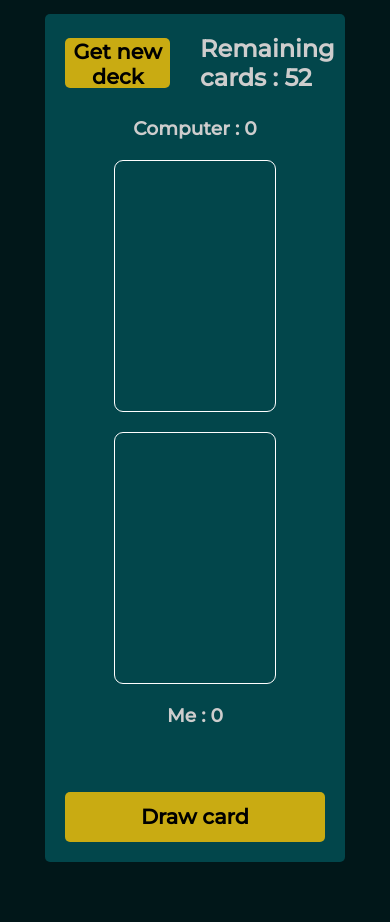
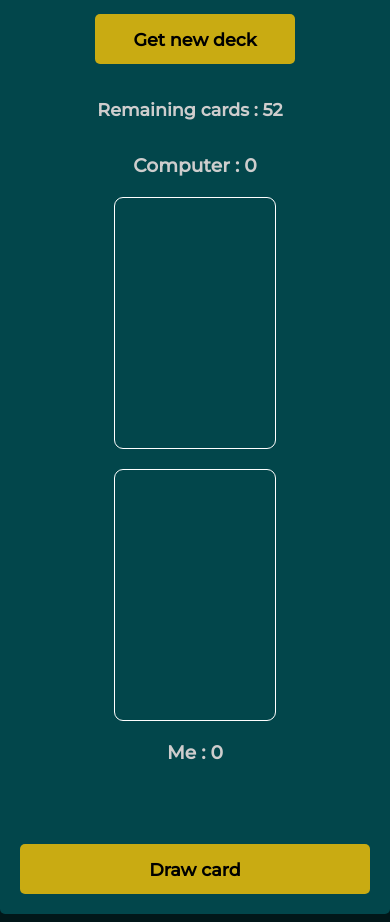
Before and after one commit to JakeMoretz/The-game-of-war, a plain HTML site: page index.html in a window 390 px wide. Shown: the part 113-1035 px from the top of the page. Before the commit the page ends 983 px from the top, so only its background shows below. Drawn offline with Linux system fonts and the light colour scheme; no server answers.

Commit message:
Alright everything is mobile friendly now, added media query for mobile devices

```diff
--- a/style.css
+++ b/style.css
@@ -31,6 +31,7 @@ body {
     border: none;
     font-weight: 600;
     cursor: pointer;
+    color: black;
 }
 
 .draw-card-btn {
@@ -42,6 +43,7 @@ body {
     background-color: #c9ab12;
     font-weight: 600;
     cursor: pointer;
+    color: black;
 }
 
 .card-section {
@@ -116,3 +118,50 @@ body {
     color: rgb(206, 205, 205);
     font-size: 1.2em;
 }
+
+@media (max-width: 600px) {
+    .main-container {
+        width: 100vw;
+    }
+
+    .title {
+        margin-top: 30px;
+    }
+
+    .top-section {
+        flex-direction: column;
+    }
+
+    .btn {
+        font-size: 1.1em;
+    }
+
+    .cards-left {
+        font-size: 1.1em;
+        padding-right: 10px;
+        padding-bottom: 15px;
+    }
+
+    .draw-card-btn {
+        font-size: 1.1em;
+    }
+
+    .game-over {
+        flex-direction: column;
+        justify-content: center;
+        align-items: center;
+        margin: 0;
+        padding: 0;
+    }
+
+    .winner-section {
+        margin: 0;
+        padding-top: 25px;
+        padding-bottom: 10px;
+    }
+
+    .get-new-deck {
+        margin: 0;
+        padding-bottom: 25px;
+    }
+}
```
